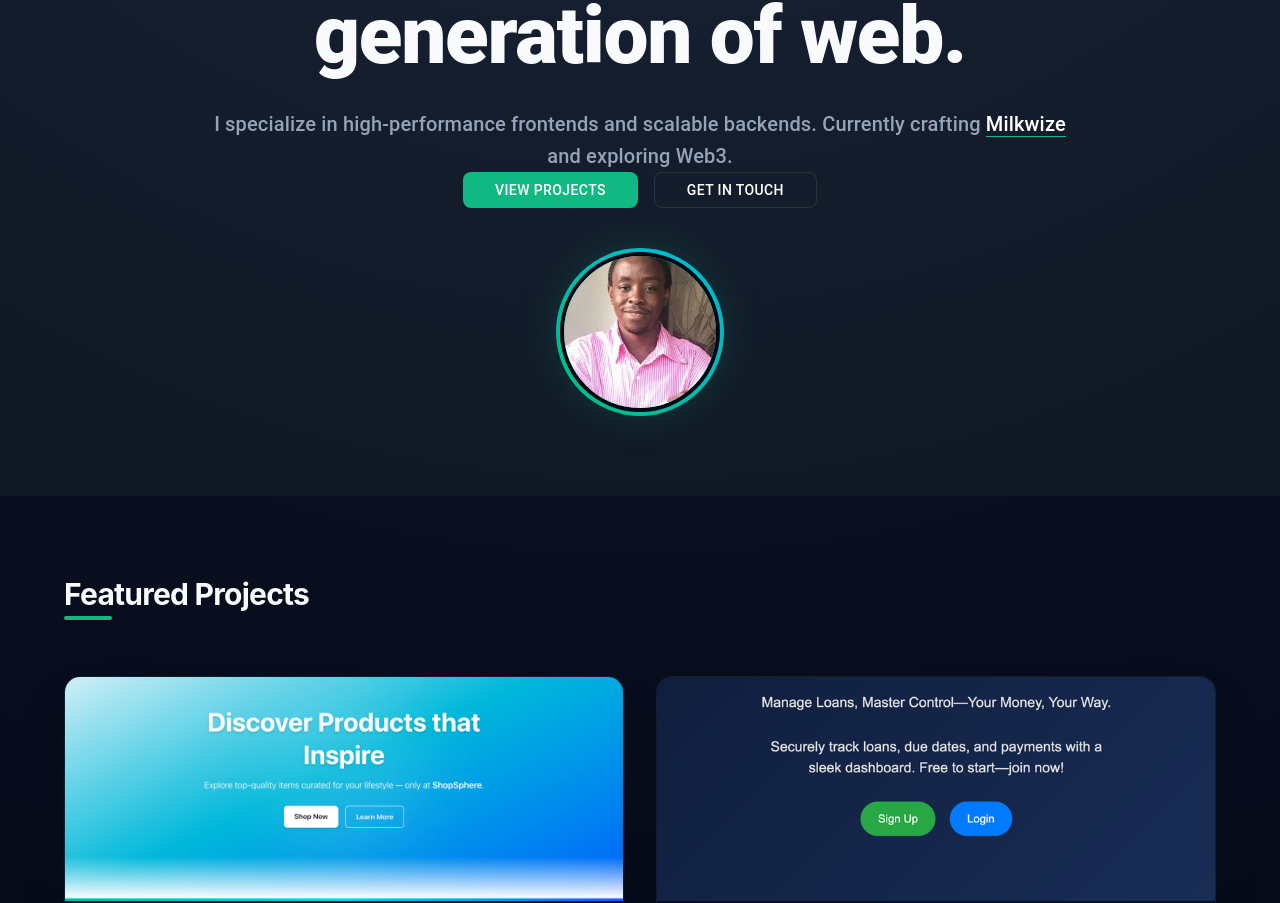
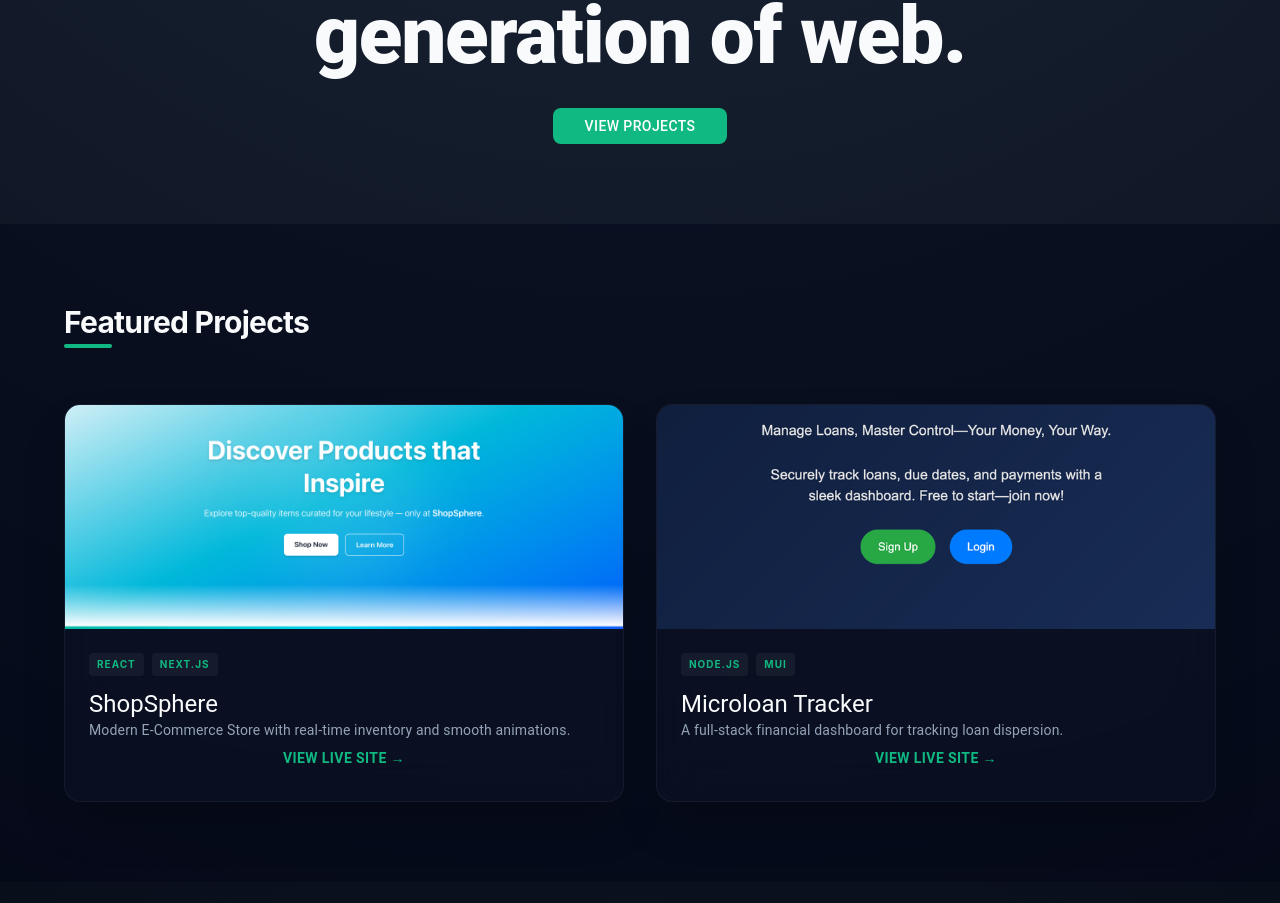
Before and after one commit to ConradPB/portfolio-react-update, a React (Vite) app in the folder portfolio/: page / in a window 1280 px wide. Shown: the part 345-1248 px from the top of the page. Built offline with nearby package versions, Linux system fonts and the light colour scheme.

Commit message:
errors fixed

```diff
--- a/portfolio/src/App.jsx
+++ b/portfolio/src/App.jsx
@@ -1,5 +1,6 @@
 import { useState } from 'react';
-import { AppBar, Toolbar, Typography, Button, Container, Box, IconButton, Tooltip } from '@mui/material';
+import PropTypes from 'prop-types';
+import { AppBar, Toolbar, Typography, Button, Container, Box, IconButton } from '@mui/material';
 import { motion, AnimatePresence } from 'framer-motion';
 import GitHubIcon from '@mui/icons-material/GitHub';
 import EmailIcon from '@mui/icons-material/Email';
@@ -30,16 +31,11 @@ function App() {
             <Typography variant="h6" sx={{ flexGrow: 1, fontWeight: 800, letterSpacing: -1 }}>
               CONRAD<span className="text-brand-accent">.</span>
             </Typography>
-
             <Box className="hidden md:flex gap-4 items-center">
               <a href="#about" className="nav-link">About</a>
               <a href="#work" className="nav-link">Work</a>
               <a href="#contact" className="nav-link">Contact</a>
-              <IconButton
-                href="https://github.com/ConradPB"
-                target="_blank"
-                className="text-slate-400 hover:text-white"
-              >
+              <IconButton href="https://github.com/ConradPB" target="_blank" className="text-slate-400! hover:text-white!">
                 <GitHubIcon />
               </IconButton>
             </Box>
@@ -47,7 +43,7 @@ function App() {
         </Container>
       </AppBar>
 
-      {/* HERO SECTION */}
+      {/* HERO */}
       <section className="pt-32 pb-20 px-4 text-center">
         <Container maxWidth="md">
           <motion.div initial="hidden" animate="visible" variants={fadeUp}>
@@ -57,73 +53,72 @@ function App() {
             <Typography variant="h1" sx={{ fontSize: { xs: '3rem', md: '5rem' }, fontWeight: 900, mt: 2, mb: 3 }}>
               Building the next <br /> generation of web.
             </Typography>
-            <Typography variant="h6" className="text-brand-text-muted font-light leading-relaxed mb-10">
-              I specialize in high-performance frontends and scalable backends.
-              Currently crafting <span className="text-white border-b border-brand-accent">Milkwize</span> and exploring Web3.
-            </Typography>
-
             <div className="flex justify-center gap-4">
-              <Button variant="contained" href="#work" disableElevation
+              <Button variant="contained" onClick={() => setShowMore(!showMore)} disableElevation
                 sx={{ bgcolor: 'var(--color-brand-accent)', '&:hover': { bgcolor: '#059669' }, borderRadius: 2, px: 4 }}>
-                View Projects
-              </Button>
-              <Button variant="outlined" href="#contact"
-                sx={{ borderColor: 'rgba(255,255,255,0.1)', color: 'white', borderRadius: 2, px: 4 }}>
-                Get In Touch
+                {showMore ? "Show Less" : "View Projects"}
               </Button>
             </div>
           </motion.div>
         </Container>
       </section>
 
-      {/* PROFILE PIC */}
-      <Box className="flex justify-center -mt-10 mb-20 relative z-10">
-        <motion.div whileHover={{ scale: 1.05 }} className="profile-glow">
-          <img
-            src="/assets/screenshots/profile.jpg"
-            alt="Conrad Mbaziira"
-            className="w-40 h-40 rounded-full object-cover border-4 border-brand-bg"
-          />
-        </motion.div>
-      </Box>
-
-      {/* FEATURED WORK */}
+      {/* WORK SECTION */}
       <section id="work" className="py-20 bg-slate-950/50">
         <Container maxWidth="lg">
           <motion.div initial="hidden" whileInView="visible" viewport={{ once: true }} variants={fadeUp}>
             <h2>Featured Projects</h2>
             <div className="grid grid-cols-1 md:grid-cols-2 gap-8 mt-12">
-
-              {/* Project Card Component */}
               <ProjectCard
                 title="ShopSphere"
-                desc="Modern E-Commerce Store with real-time inventory and smooth Framer Motion transitions."
+                desc="Modern E-Commerce Store with real-time inventory and smooth animations."
                 img="/assets/screenshots/ShopSphere.png"
                 link="https://shop-sphere-rouge-iota.vercel.app/"
-                tags={['React', 'Next.js', 'Tailwind']}
+                tags={['React', 'Next.js']}
               />
               <ProjectCard
                 title="Microloan Tracker"
-                desc="A full-stack financial dashboard for tracking loan dispersion and repayment analytics."
+                desc="A full-stack financial dashboard for tracking loan dispersion."
                 img="/assets/screenshots/microloan-tracker.png"
                 link="https://microloan-tracker.vercel.app/"
-                tags={['Node.js', 'PostgreSQL', 'MUI']}
+                tags={['Node.js', 'MUI']}
               />
+            </div>
 
-            </div>
+            <AnimatePresence>
+              {showMore && (
+                <motion.div
+                  initial={{ opacity: 0, height: 0 }}
+                  animate={{ opacity: 1, height: 'auto' }}
+                  exit={{ opacity: 0, height: 0 }}
+                  className="grid grid-cols-1 md:grid-cols-2 gap-8 mt-8 overflow-hidden"
+                >
+                  <ProjectCard
+                    title="Crypto Trends"
+                    desc="Visualizing real-time crypto analytics."
+                    img="/assets/screenshots/crypto-trends.png"
+                    link="https://crypto-trends-kohl.vercel.app/"
+                    tags={['API', 'D3.js']}
+                  />
+                  <ProjectCard
+                    title="EESCL Uganda"
+                    desc="Responsive WordPress-based management site."
+                    img="/assets/screenshots/EESCLUG.png"
+                    link="https://eescluganda.wuaze.com/?i=1"
+                    tags={['WordPress', 'UX']}
+                  />
+                </motion.div>
+              )}
+            </AnimatePresence>
           </motion.div>
         </Container>
       </section>
 
-      {/* CONTACT SECTION */}
+      {/* CONTACT */}
       <section id="contact" className="py-32">
         <Container maxWidth="sm">
           <div className="glass-panel p-10 rounded-3xl text-center">
             <Typography variant="h4" className="font-bold mb-4">Let&apos;s talk.</Typography>
-            <Typography className="text-brand-text-muted mb-8">
-              I’m currently open to new opportunities and freelance collaborations.
-            </Typography>
-
             <div className="flex flex-col gap-4">
               <Button
                 variant="outlined"
@@ -134,13 +129,8 @@ function App() {
               >
                 {copied ? 'Email Copied!' : 'cpbmbaz57@gmail.com'}
               </Button>
-              <Button
-                variant="contained"
-                href="mailto:cpbmbaz57@gmail.com"
-                startIcon={<EmailIcon />}
-                fullWidth
-                sx={{ py: 1.5, bgcolor: 'white', color: 'black', '&:hover': { bgcolor: '#e2e8f0' } }}
-              >
+              <Button variant="contained" href="mailto:cpbmbaz57@gmail.com" startIcon={<EmailIcon />} fullWidth
+                sx={{ py: 1.5, bgcolor: 'white', color: 'black', '&:hover': { bgcolor: '#e2e8f0' } }}>
                 Send Message
               </Button>
             </div>
@@ -151,13 +141,9 @@ function App() {
   );
 }
 
-// Sub-component for Project Cards
 function ProjectCard({ title, desc, img, link, tags }) {
   return (
-    <motion.div
-      whileHover={{ y: -10 }}
-      className="glass-panel rounded-2xl overflow-hidden flex flex-col h-full"
-    >
+    <motion.div whileHover={{ y: -10 }} className="glass-panel rounded-2xl overflow-hidden flex flex-col h-full">
       <div className="h-56 overflow-hidden">
         <img src={img} alt={title} className="w-full h-full object-cover transition-transform duration-500 hover:scale-110" />
       </div>
@@ -170,17 +156,21 @@ function ProjectCard({ title, desc, img, link, tags }) {
           ))}
         </div>
         <Typography variant="h5" className="font-bold mb-2">{title}</Typography>
-        <Typography variant="body2" className="text-brand-text-muted mb-6 leading-relaxed">
-          {desc}
-        </Typography>
-        <div className="mt-auto">
-          <Button href={link} target="_blank" variant="text" className="!text-brand-accent !font-bold">
-            View Live Site →
-          </Button>
-        </div>
+        <Typography variant="body2" className="text-brand-text-muted mb-6">{desc}</Typography>
+        <Button href={link} target="_blank" variant="text" className="text-brand-accent! font-bold!">
+          View Live Site →
+        </Button>
       </div>
     </motion.div>
   );
 }
 
+ProjectCard.propTypes = {
+  title: PropTypes.string.isRequired,
+  desc: PropTypes.string.isRequired,
+  img: PropTypes.string.isRequired,
+  link: PropTypes.string.isRequired,
+  tags: PropTypes.arrayOf(PropTypes.string).isRequired,
+};
+
 export default App;
```
